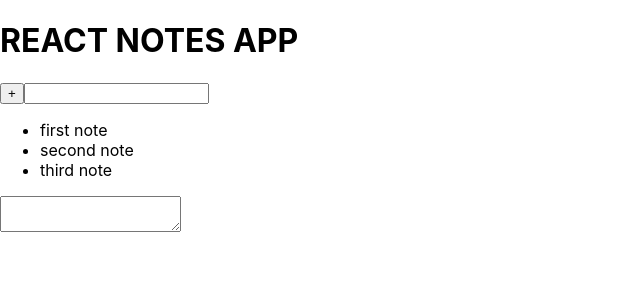
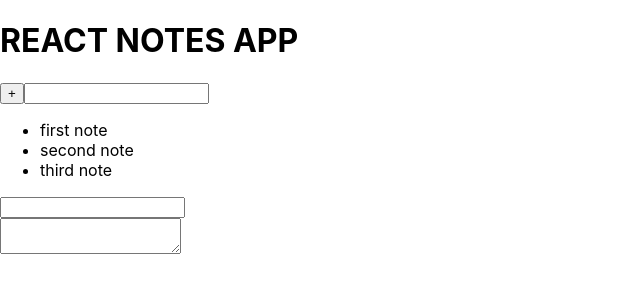
Before and after one commit to newusername1234/react-doc-editor, a React (Create React App) app: page / in a window 1280 px wide. Shown: the top 300 px of the page, without its empty margins (0-640 px from the left). Built offline with nearby package versions, Linux system fonts and the light colour scheme.

Commit message:
refactors displayNote helper function

```diff
--- a/src/NoteEditor.js
+++ b/src/NoteEditor.js
@@ -1,13 +1,13 @@
 import React from 'react';
 
-function NoteEditor({displayedNote, updateNote}) {
+function NoteEditor({note}) {
+
     return (
-        <textarea
-            onChange={(event) => {
-                updateNote(event.target.value)
-            }}
-            value={displayedNote.map(note => note.copy)}
-        />
+        <div>
+            <input value={note.title} />
+            <br />
+            <textarea value={note.copy} />
+        </div>
     )
 }
 
--- a/src/NotesApp.js
+++ b/src/NotesApp.js
@@ -45,17 +45,20 @@
                     handleClick={this._selectNote}
                 />
                 <NoteEditor
-                    displayedNote={this._displayNote()}
+                    note={this._getNoteById()}
                 />
             </div>
         );
     }
 
-    _displayNote = () => {
-        const chosenNote = this.state.notes.filter(note => note.id === this.state.currentNoteId);
 
-        return chosenNote;
-    }
+    _getNoteById = () => this.state.notes.find(note => note.id === this.state.currentNoteId) || {};
+
+    // _displayNote = () => {
+    //     const chosenNote = this.state.notes.filter(note => note.id === this.state.currentNoteId);
+
+    //     return chosenNote;
+    // }
 
     _getFilteredNotes = () => {
         const filteredArray = this.state.notes.filter(note => {
```
